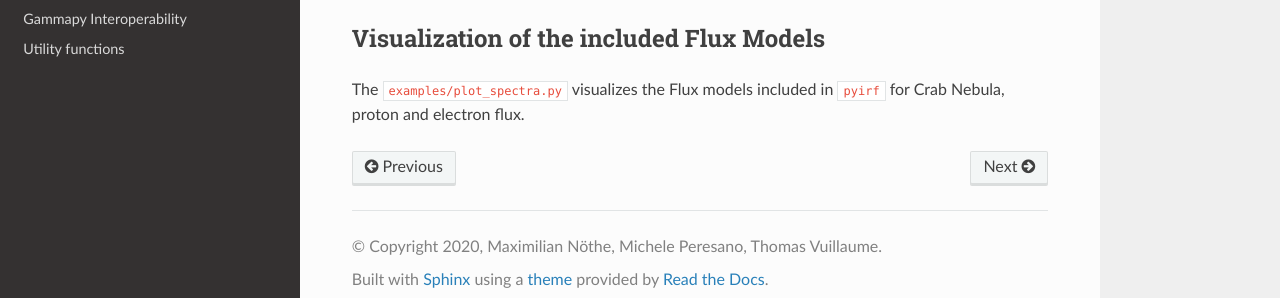
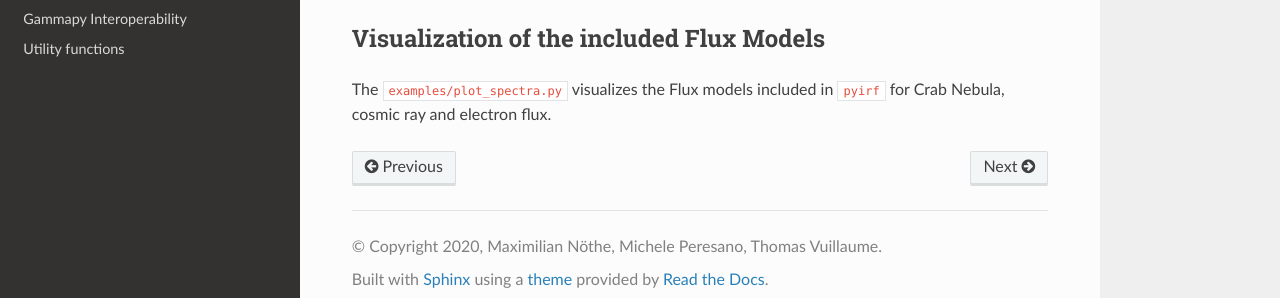
Before and after one commit to cta-observatory/pyirf, a Sphinx documentation site: the page built from docs/examples.rst, in a window 1280 px wide and 1053 px high. Shown: the part 737-1035 px from the top of the window. Built offline with Sphinx 7.4.7 and the Read the Docs theme 2.0.0, drawn with Linux system fonts in a browser that asks for light colours; the version number could not be read and is left out.

Commit message:
Update wording in docs

```diff
--- a/docs/examples.rst
+++ b/docs/examples.rst
@@ -41,4 +41,4 @@ Visualization of the included Flux Models
 -----------------------------------------
 
 The ``examples/plot_spectra.py`` visualizes the Flux models included
-in ``pyirf`` for Crab Nebula, proton and electron flux.
+in ``pyirf`` for Crab Nebula, cosmic ray and electron flux.
```
